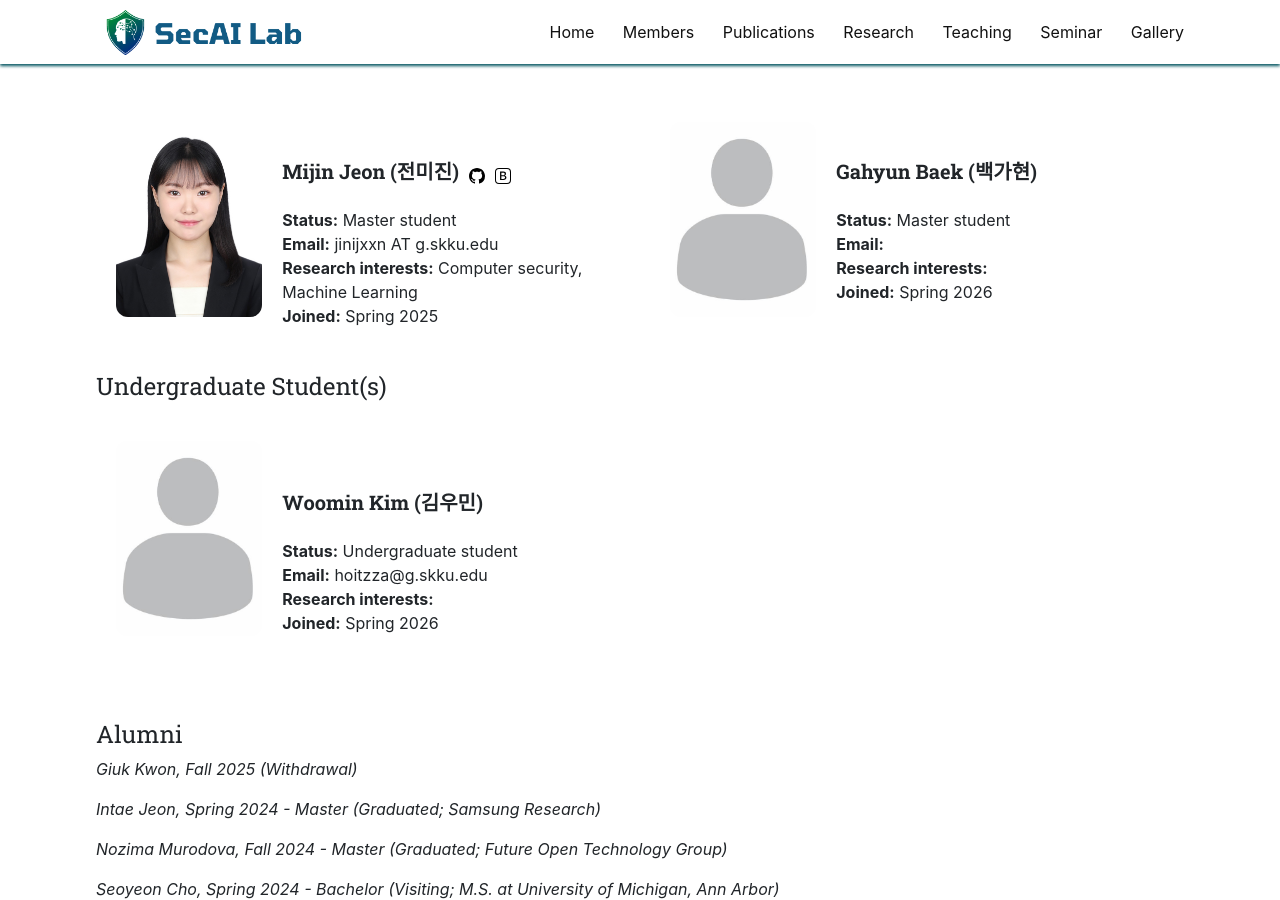
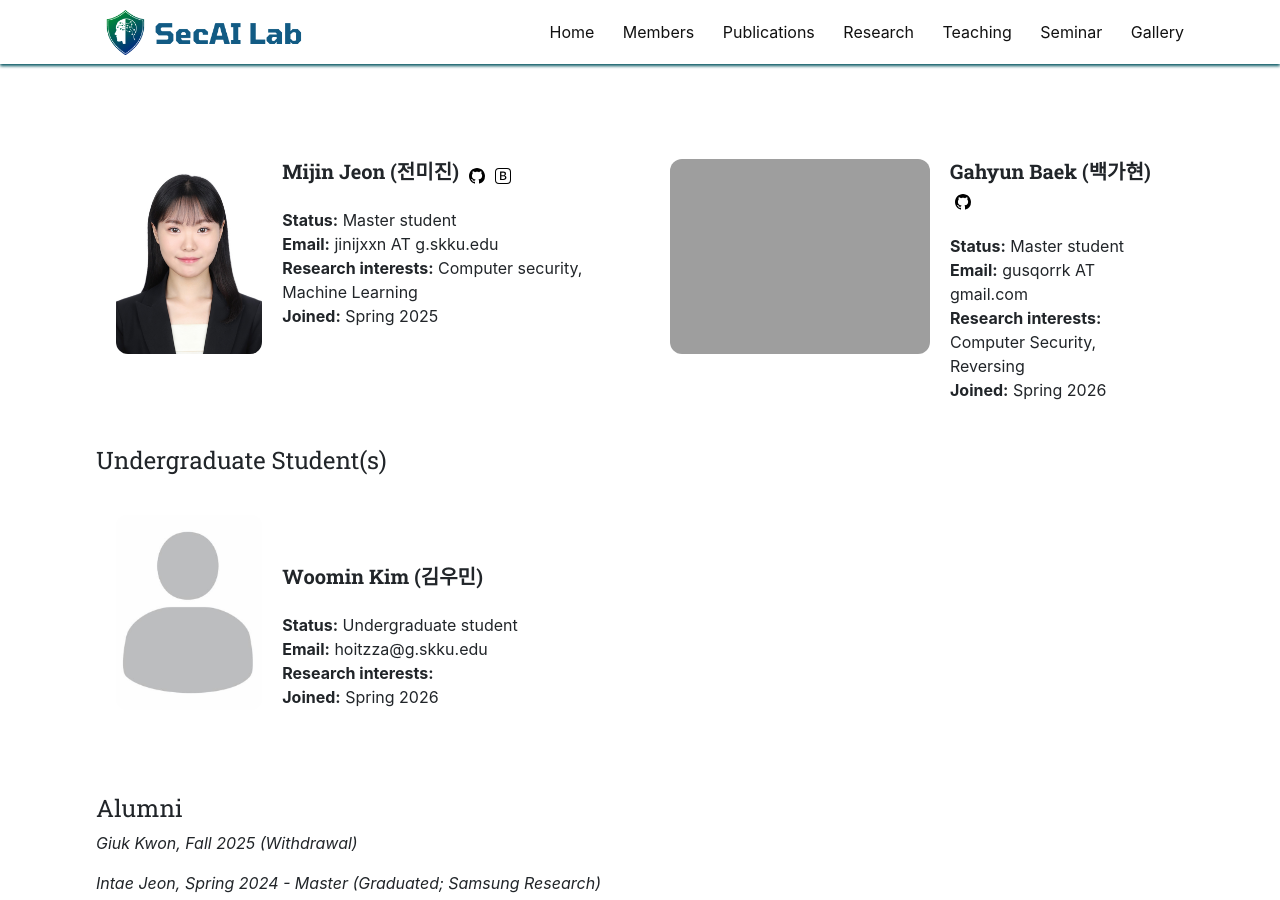
Before and after one commit to SecAI-Lab/secai-lab.github.io, a Jekyll site: the page built from pages/members.md, in a window 1280 px wide and 900 px high, scrolled down 1790 px. Built offline with Jekyll 4.4.1, drawn with Linux system fonts in a browser that asks for light colours; nearby versions of some CDN libraries.

Commit message:
Edit members (Woomin Kim & Gahyun Baek)

```diff
--- a/_data/msb_students.yml
+++ b/_data/msb_students.yml
@@ -25,8 +25,9 @@
   joined: Spring 2025
 
 - name: Gahyun Baek (백가현)
-  photo: profile.jpg
+  photo: gahyun.jpg
   info: Master student
-  # email: AT g.skku.edu
-  # research: Computer security, Machine Learning
+  email: gusqorrk AT gmail.com
+  research: Computer Security, Reversing
+  github: https://github.com/GahBaek
   joined: Spring 2026
```
Also changed, not shown: 1 other file.
